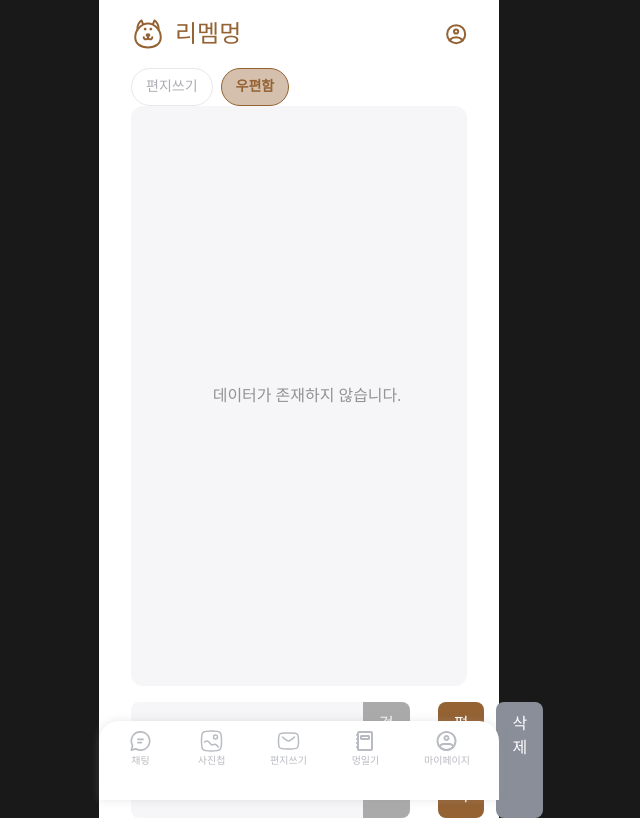
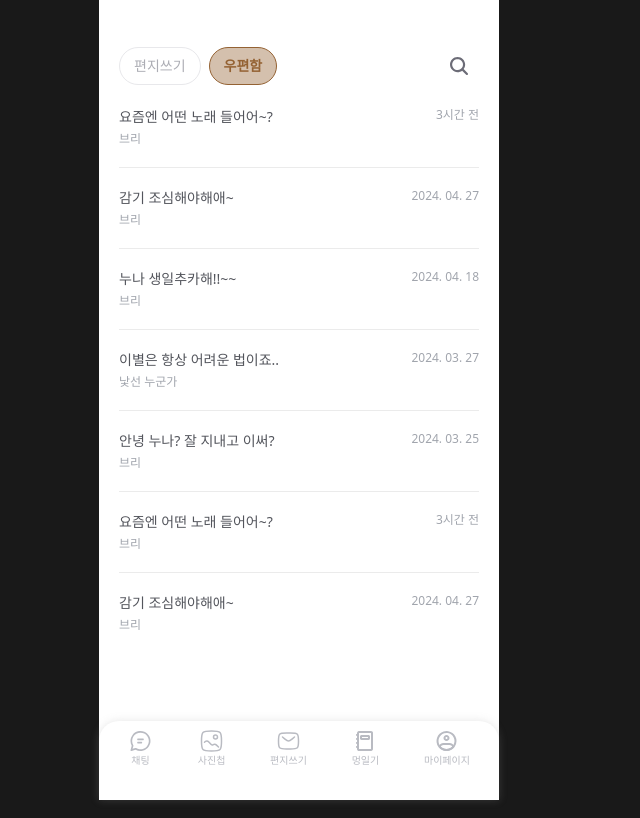
Before and after one commit to JJHyeok13/Rememmung_Mobile, a React (Vite) app: page /mailbox in a window 1280 px wide. Shown: the whole page, without its empty margins (341-981 px from the left). Built offline with nearby package versions, Linux system fonts and the light colour scheme; no server answers; the HTML template or start-up script is replaced by a standard one; a web font is replaced by a local one; what recoil-persist would draw is missing.

Commit message:
feat: 편지 관련 페이지 구현

```diff
--- a/src/App.tsx
+++ b/src/App.tsx
@@ -14,8 +14,6 @@ import StartPage from "./pages/startPage/startPage";
 import KakaoLoginPage from "@pages/socialLoginPage/kakaoLoginPage";
 import OnBoardingPage from "./pages/onBoardingPage/onBoardingPage";
 
-import MainPage from "./pages/mainPage/mainPage";
-
 import ChatPage from "./pages/chatPage/chatPage";
 import GalleryPage from "./pages/galleryPage/galleryPage";
 import WriteMailPage from "./pages/writeMailPage/writeMailPage";
@@ -26,6 +24,7 @@ import UpdatePage from "@pages/myPage/updatePage/updatePage";
 import DeleteDataPage from "@pages/myPage/deleteDataPage/deleteDataPage";
 import DeleteMemberPage from "@pages/myPage/deleteMemberPage/deleteMemberPage";
 import MyPage from "@pages/myPage/myPage";
+import Layout from "@layout/layout";
 
 function App() {
   const router = createBrowserRouter(
@@ -36,12 +35,14 @@ function App() {
         <Route path="/oauth2/kakao" element={<KakaoLoginPage />} />
         <Route path="/onboarding" element={<OnBoardingPage />} />
 
-        <Route element={<BasicLayout />}>
-          <Route path="/main" element={<MainPage />} />
+        <Route element={<Layout />}>
           <Route path="/chat" element={<ChatPage />} />
-          <Route path="/gallery" element={<GalleryPage />} />
           <Route path="/write" element={<WriteMailPage />} />
           <Route path="/mailbox" element={<MailBoxPage />} />
+        </Route>
+
+        <Route element={<BasicLayout />}>
+          <Route path="/gallery" element={<GalleryPage />} />
 
           <Route path="/mypage" element={<MyPage />} />
           <Route path="/mymail" element={<MyMailPage />} />
--- a/src/components/chatPage/chatting/chatting.tsx
+++ b/src/components/chatPage/chatting/chatting.tsx
@@ -53,7 +53,7 @@ const ChatComponent: React.FC<ChatComponentProps> = ({ chattingData }) => {
   };
 
   return (
-    <div className="flex flex-col" ref={chatContainerRef}>
+    <div className="flex flex-col w-full" ref={chatContainerRef}>
       {chattingData.nodes.map((chat) => (
         <div
           key={chat.id}
--- a/src/components/mailBoxPage/mailList/mailList.tsx
+++ b/src/components/mailBoxPage/mailList/mailList.tsx
@@ -1,8 +1,4 @@
 import React, { useState } from "react";
-
-import DetailMail from "../detailMail/detailMail";
-
-import styles from "./styles";
 
 interface MailListProps {
   isDeleteMode: boolean;
@@ -36,41 +32,25 @@ const MailList: React.FC<MailListProps> = ({
   };
 
   return (
-    <>
-      <styles.Table>
-        <thead>
-          <tr>
-            <styles.TableHeader></styles.TableHeader>
-            <styles.TableHeader>제목</styles.TableHeader>
-            <styles.TableHeader>보낸이</styles.TableHeader>
-            <styles.TableHeader>날짜</styles.TableHeader>
-          </tr>
-        </thead>
+    <div>
+      {mailData.map((mail) => (
+        <div
+          key={mail.id}
+          className="flex flex-col py-5 border-b-[#EBEBEB] border-b-[1px] first:pt-0 last:border-b-0 last:pb-0"
+        >
+          <div className="flex flex-row justify-between mb-1">
+            <div className="text-sm font-medium text-black-700">
+              {mail.title}
+            </div>
+            <div className="text-xs font-normal text-black-400">
+              {mail.createdAt}
+            </div>
+          </div>
 
-        <tbody>
-          {mailData.map((mail) => (
-            <tr key={mail.id}>
-              <styles.CheckBox>
-                <styles.StyleInput
-                  type="checkbox"
-                  $isDeleteMode={isDeleteMode}
-                />
-              </styles.CheckBox>
-              <styles.TitleData>
-                <styles.Title onClick={() => handleMailClick(mail)}>
-                  {mail.title}
-                </styles.Title>
-              </styles.TitleData>
-              <styles.OtherData>{mail.from}</styles.OtherData>
-              <styles.OtherData>{mail.createdAt}</styles.OtherData>
-            </tr>
-          ))}
-        </tbody>
-      </styles.Table>
-      {isOpen && selectedMail && (
-        <DetailMail detailData={selectedMail} handleClose={handleClose} />
-      )}
-    </>
+          <div className="text-xs font-normal text-black-400">{mail.from}</div>
+        </div>
+      ))}
+    </div>
   );
 };
 
--- a/src/components/writeMailPage/mailNavBar/mailNavBar.tsx
+++ b/src/components/writeMailPage/mailNavBar/mailNavBar.tsx
@@ -1,5 +1,7 @@
 import React from "react";
 import { useLocation, useNavigate } from "react-router-dom";
+
+import Magnifier from "@assets/mailNavBar/magnifier.svg";
 
 const MailNavBar: React.FC = () => {
   const location = useLocation();
@@ -32,6 +34,7 @@ const MailNavBar: React.FC = () => {
   ];
 
   return (
+    <div className="flex flex-row items-center justify-between mb-[21px]">
       <div className="flex flex-row">
         {navItems.map((item) => (
           <div
@@ -47,6 +50,8 @@ const MailNavBar: React.FC = () => {
           </div>
         ))}
       </div>
+      {location.pathname === "/mailbox" && <img src={Magnifier} />}
+    </div>
   );
 };
 
--- a/src/layout/header/header.tsx
+++ b/src/layout/header/header.tsx
@@ -1,29 +1,18 @@
 import React from "react";
 
 import LogoImage from "@assets/header/Logo.svg";
-import ProfileImage from "@assets/header/profile.svg";
 
 import styles from "./styles";
-import { useNavigate } from "react-router-dom";
 
 const Header: React.FC = () => {
-  const navigate = useNavigate();
-
-  const toMyPage = () => {
-    navigate(`/mypage`);
-  };
-
   return (
     <styles.Container>
-      <styles.StyledLink to="/main">
+      <styles.StyledLink to="/chat">
         <styles.LeftContainer className="headerFont">
           <styles.LogoImage src={LogoImage} alt="Logo Image" />
           <div>리멤멍</div>
         </styles.LeftContainer>
       </styles.StyledLink>
-      <styles.RightContainer>
-        <img src={ProfileImage} onClick={toMyPage} />
-      </styles.RightContainer>
     </styles.Container>
   );
 };
--- /dev/null
+++ b/src/layout/layout.tsx
@@ -0,0 +1,14 @@
+import React from "react";
+import { Outlet } from "react-router-dom";
+import BottomNavBar from "./bottomNavBar/bottomNavBar";
+
+const Layout: React.FC = () => {
+  return (
+    <>
+      <Outlet />
+      <BottomNavBar />
+    </>
+  );
+};
+
+export default Layout;
--- a/src/pages/chatPage/chatPage.tsx
+++ b/src/pages/chatPage/chatPage.tsx
@@ -9,10 +9,12 @@ import Profile from "@assets/chatPage/profile.svg";
 import ChatIcon from "@assets/chatPage/chatIcon.svg";
 
 import { ChattingDataProps } from "type/chattingPage/chattingPage";
+import { dummyData } from "./dummyData";
 
 const ChatPage: React.FC = () => {
   // @ts-ignore
-  const [chattingData, setChattingData] = useState<ChattingDataProps>();
+  const [chattingData, setChattingData] =
+    useState<ChattingDataProps>(dummyData);
 
   // 채팅 입력용 state 변수
   const [content, setContent] = useState<string>("");
@@ -22,13 +24,17 @@ const ChatPage: React.FC = () => {
   };
 
   return (
-    <div className="flex flex-col pb-[100px]">
+    <div
+      className={` ${
+        chattingData === null && "h-calc-100vh-100px"
+      } "flex flex-col pb-[100px] justify-between"`}
+    >
       <div className="bg-[#C4AE99] w-full h-[238px] rounded-b-[40px] relative flex items-center justify-center">
         <img src={Background} className="absolute" />
         <img src={Profile} />
       </div>
 
-      <div className="min-h-[450px] px-5 flex justify-center">
+      <div className="flex justify-center w-full px-5">
         {chattingData && chattingData.nodes.length > 0 ? (
           <ChatComponent chattingData={chattingData} />
         ) : (
--- a/src/pages/mailBoxPage/mailBoxPage.tsx
+++ b/src/pages/mailBoxPage/mailBoxPage.tsx
@@ -2,11 +2,10 @@ import React, { useState } from "react";
 import { useNavigate } from "react-router-dom";
 
 import MailList from "@components/mailBoxPage/mailList/mailList";
-import Pagination from "@components/common/pagination/pagination";
-import SearchBar from "@components/mailBoxPage/searchBar/searchBar";
 
 import styles from "./styles";
 import MailNavBar from "@components/writeMailPage/mailNavBar/mailNavBar";
+import { dummyData } from "./dummyData";
 
 // import { getLetterList, updateLetter } from "@server/content/api/letter";
 
@@ -40,10 +39,7 @@ const MailBoxPage: React.FC = () => {
   const navigate = useNavigate();
 
   // @ts-ignore
-  const [mailData, setMailData] = useState<MailDataProps>({
-    totalCount: 0,
-    nodes: [],
-  });
+  const [mailData, setMailData] = useState<MailDataProps>(dummyData);
   const [currentPage, setCurrentPage] = useState<number>(1);
   const pageSize = 7;
 
@@ -67,23 +63,11 @@ const MailBoxPage: React.FC = () => {
   //   getLetterList(config).then((res) => setMailData(res));
   // }, [config, currentPage]);
 
-  const handlePage = (num: number) => {
-    setCurrentPage(num);
-  };
+  // const handlePage = (num: number) => {
+  //   setCurrentPage(num);
+  // };
 
   const [isDeleteMode, setIsDeleteMode] = useState<boolean>(false);
-
-  const ToWritePage = () => {
-    navigate("/write");
-  };
-
-  const OnDeleteMode = () => {
-    setIsDeleteMode(true);
-  };
-
-  const OffDeleteMode = () => {
-    setIsDeleteMode(false);
-  };
 
   // 편지 상세 뷰 관리 변수
   const [isOpen, setIsOpen] = useState<boolean>(false);
@@ -99,9 +83,9 @@ const MailBoxPage: React.FC = () => {
   };
 
   return (
-    <styles.Container>
+    <div className="flex flex-col pt-[46px] px-5 pb-[42px] h-[100vh]">
       <MailNavBar />
-      <styles.ElementBox>
+      <div>
         {mailData && mailData.nodes.length > 0 ? (
           <>
             <MailList
@@ -111,39 +95,12 @@ const MailBoxPage: React.FC = () => {
               handleOpen={handleOpen}
               handleClose={handleClose}
             />
-            <Pagination
-              currentPage={currentPage}
-              handlePage={handlePage}
-              totalPage={totalPage}
-            />
           </>
         ) : (
           <styles.NoData>데이터가 존재하지 않습니다.</styles.NoData>
         )}
-      </styles.ElementBox>
-      <styles.LowerContainer>
-        <SearchBar />
-        <styles.ButtonContainer>
-          {!isDeleteMode ? (
-            <>
-              <styles.WriteButton onClick={ToWritePage}>
-                편지쓰기
-              </styles.WriteButton>
-              <styles.DeleteButton onClick={OnDeleteMode}>
-                삭제
-              </styles.DeleteButton>
-            </>
-          ) : (
-            <>
-              <styles.WriteButton onClick={OffDeleteMode}>
-                취소
-              </styles.WriteButton>
-              <styles.DeleteButton>삭제</styles.DeleteButton>
-            </>
-          )}
-        </styles.ButtonContainer>
-      </styles.LowerContainer>
-    </styles.Container>
+      </div>
+    </div>
   );
 };
 
--- a/src/pages/startPage/startPage.tsx
+++ b/src/pages/startPage/startPage.tsx
@@ -8,7 +8,7 @@ const StartPage: React.FC = () => {
   const navigate = useNavigate();
 
   const handleNext = () => {
-    navigate(`/main`);
+    navigate(`/chat`);
   };
 
   const handleNNext = () => {
--- a/tailwind.config.js
+++ b/tailwind.config.js
@@ -3,6 +3,9 @@ export default {
   content: ["./src/**/*.{js,jsx,ts,tsx}"],
   theme: {
     extend: {
+      height: {
+        "calc-100vh-100px": "calc(100vh - 100px)",
+      },
       backgroundColor: {
         modalBack: "rgba(0, 0, 0, 0.8)",
       },
```
Also changed, not shown: src/pages/writeMailPage/writeMailPage.tsx (+28 -15 lines), src/assets/mailNavBar/magnifier.svg (added). Lines whose indentation alone changed are shown as unchanged.
